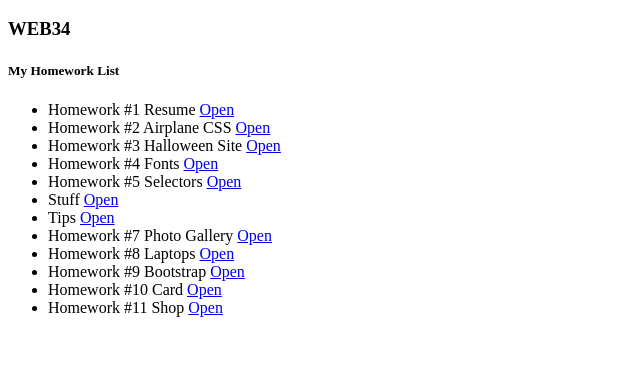
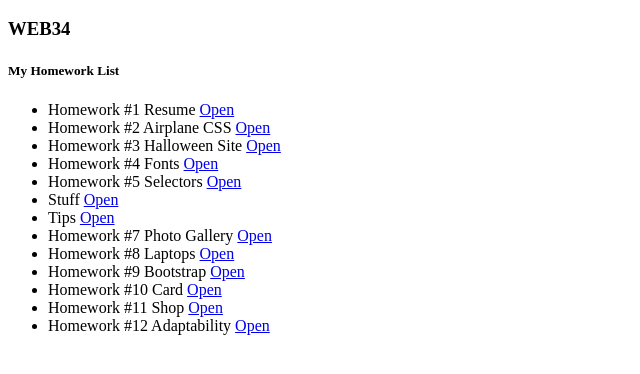
Before and after one commit to VladaKononova/VladaKononova.github.io, a plain HTML site: page index.html in a window 1280 px wide. Shown: the part 48-422 px from the top of the page, without its empty margins (0-640 px from the left). Drawn offline with Linux system fonts and the light colour scheme.

Commit message:
add hw12

```diff
--- a/index.html
+++ b/index.html
@@ -71,7 +71,10 @@
             <a href="https://vladakononova.github.io/homework11/">Open</a>
         </li>
 
-
+        <li>
+            Homework #12 Adaptability
+            <a href="https://vladakononova.github.io/homework12/">Open</a>
+        </li>
 
     </ul>
 
```
